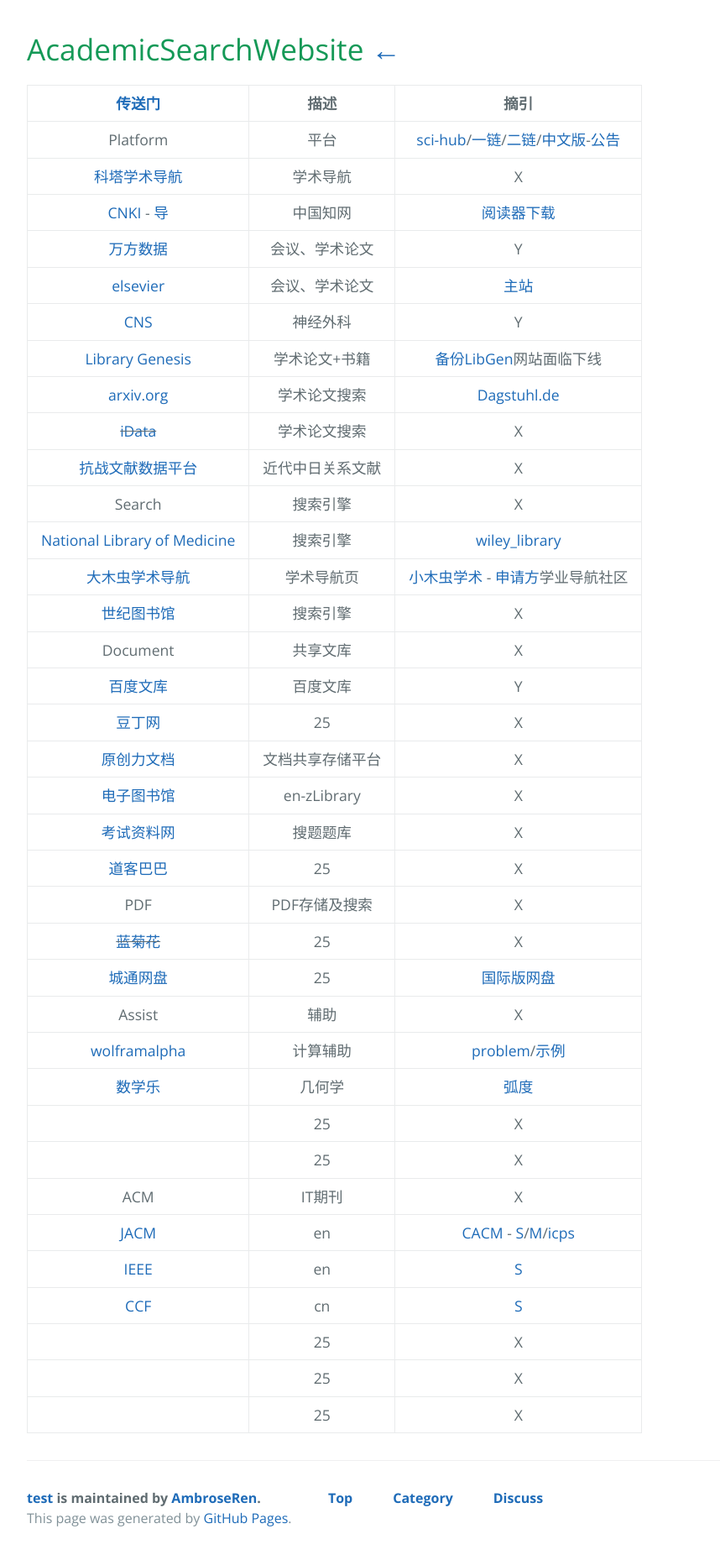
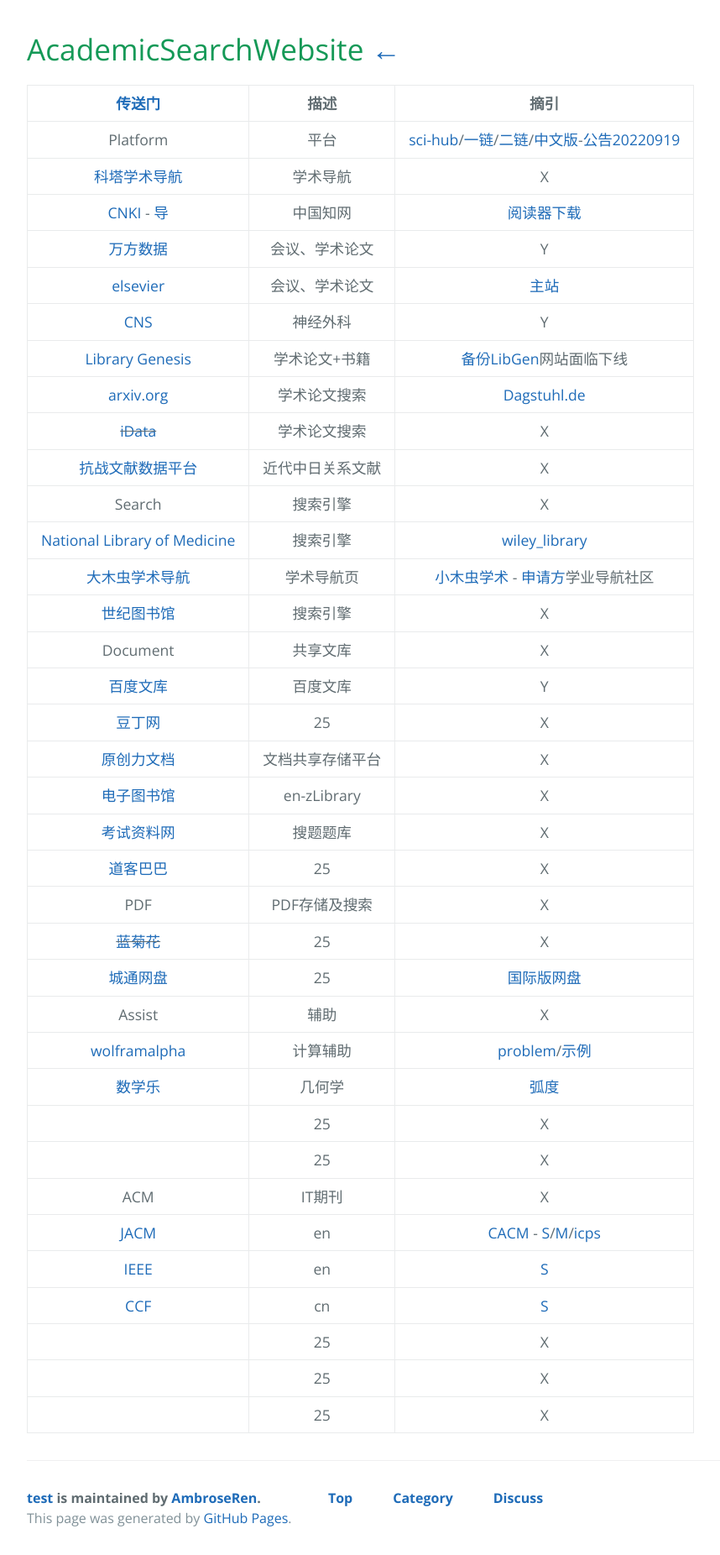
Before and after one commit to AmbroseRen/test, a Jekyll site: the page built from Library/AcademicSearch.md, in a window 1280 px wide. Shown: the whole page at 84% size, without its empty margins (192-1050 px from the left). Built offline with Jekyll 4.4.1, drawn with Linux system fonts in a browser that asks for light colours; our own code applies the rules of GitHub Pages for plain Markdown files; the repository's description, which GitHub fills in, is left out.

Commit message:
Update AcademicSearch.md

```diff
--- a/Library/AcademicSearch.md
+++ b/Library/AcademicSearch.md
@@ -2,7 +2,7 @@
 
 | [传送门](../navigation.md) | 描述 | 摘引 |
 |:---:|:---:|:---:|
-| Platform | 平台 | [sci-hub](https://www.sci-hub.se/)/[一链](http://sci-hub.st)/[二链](https://sci-hub.ru)/[中文版](https://sci-hub.org.cn)-[公告](https://discuss.sci-hub.org.cn/d/279) |
+| Platform | 平台 | [sci-hub](https://www.sci-hub.se/)/[一链](http://sci-hub.st)/[二链](https://sci-hub.ru)/[中文版](https://sci-hub.org.cn)-[公告20220919](https://discuss.sci-hub.org.cn/d/279) |
 | [科塔学术导航](https://site.sciping.com/) | 学术导航 | X |
 | [CNKI](https://www.cnki.net/) - [导](http://new.oversea.cnki.net/index/) | 中国知网 | [阅读器下载](https://cajviewer.cnki.net/) |
 | [万方数据](http://www.wanfangdata.com.cn/index.html) | 会议、学术论文 | Y |
```
